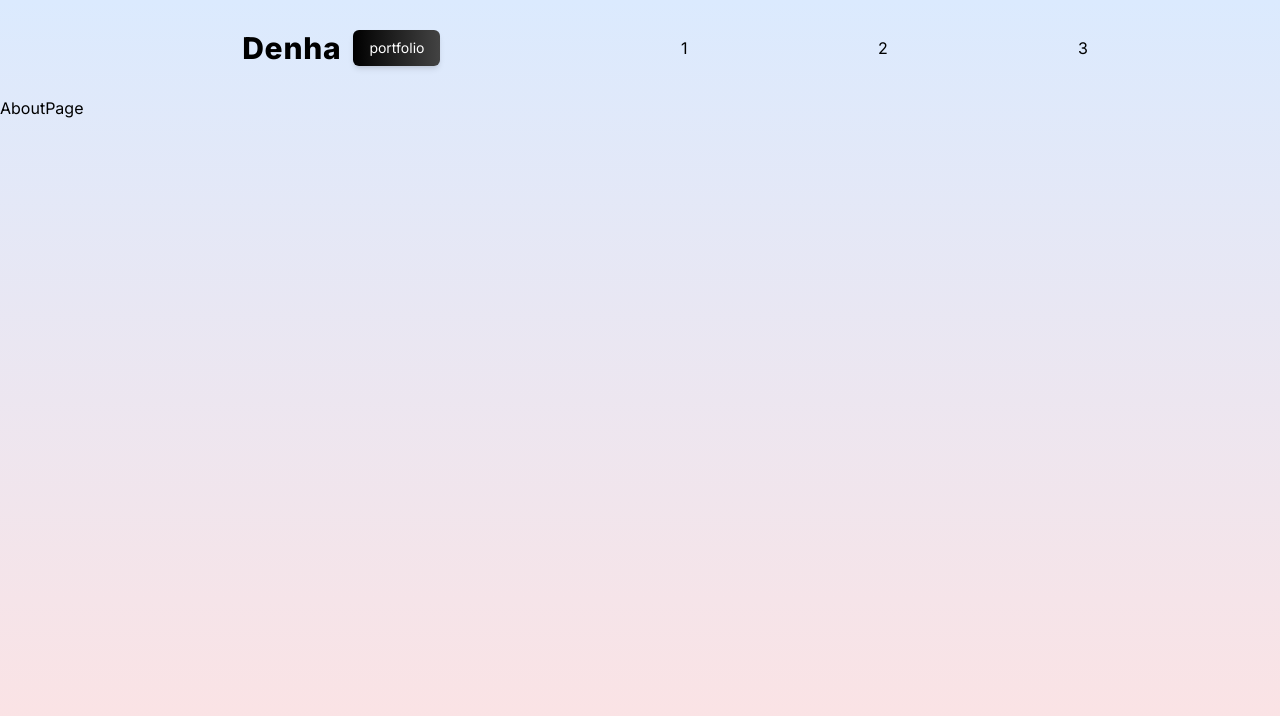
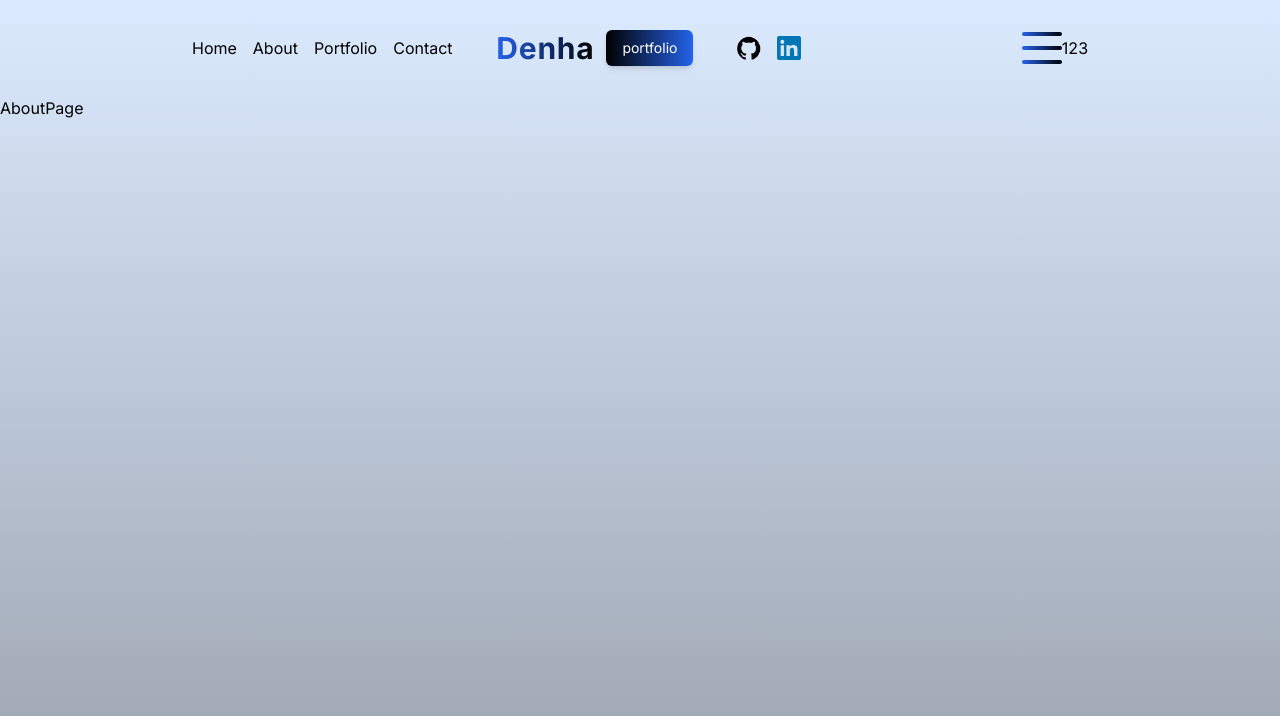
Before and after one commit to danildenha/website-portfolio, a Next.js app: page /about in a window 1280 px wide. Shown: the top 716 px of the page. Built offline with nearby package versions, Linux system fonts and the light colour scheme.

Commit message:
adding menu list to navbar changing colors of the background

```diff
--- a/src/app/components/navbar.jsx
+++ b/src/app/components/navbar.jsx
@@ -1,24 +1,69 @@
+"use client"
+
 import Link from "next/link"
+import { useState } from "react"
+import Image from "next/image"
+
+const links = [
+  {url: "/", title: "Home"},
+  {url: "/about", title: "About"},
+  {url: "/portfolio", title: "Portfolio"},
+  {url: "/contact", title: "Contact"},
+]
 
 const Navbar = () => {
+  const [open, setOpen] = useState(false)
   return (
     <div className='h-full flex items-center justify-between
         px-4 sm:px-8 md:px-12 lg:px-20 xl:px-48'>
-        {/* LOGO WITH GRADIENT */}
+          <div className="hidden md:flex gap-4">
+            {links.map(link=>(
+              <Link href={link.url} key={link.title}>{link.title}</Link>
+            ))}
+          </div>
       {/* LOGO WITH GRADIENT */}
       <div className="md:hidden lg:flex xl:w-1/3 xl:justify-center">
         <Link href="/" className="flex items-center justify-center">
-    <span className="text-gradient text-3xl font-extrabold tracking-wide">Denha</span>
-    <span className="ml-3 text-white text-sm rounded-md px-4 py-2 shadow-md" style={{ backgroundImage: 'linear-gradient(to right, #000000, #434343)' }}>portfolio</span>
+          <span className="text-3xl font-bold tracking-wide
+  bg-gradient-to-r from-blue-600 to-black
+  text-transparent bg-clip-text">Denha</span>
+          <span className="ml-3 text-white text-sm rounded-md px-4 py-2 shadow-md" style={{ backgroundImage: 'linear-gradient(to right, #000000, #2563EB)' }}>portfolio</span>
         </Link>
       </div>
+      <div className="hidden md:flex gap-4 w-1/3">
+        <Link href="https://github.com/danildenha">
+          <Image src="/github.png" alt="" width={24} height={24} />
+        </Link>
+        <Link href="https://www.linkedin.com/in/danil-denha/">
+          <Image src="/linkedin.png" alt="" width={24} height={24} />
+        </Link>
+      </div>
+      {/* RESPONSIVE MENU */}
+      <div className="md:hidden"></div>
+      {/* MENU BUTTON */}
+      <button className="w-10 h-8 flex flex-col justify-between z-50 relative" onClick={(() => setOpen(!open))}>
+        <div className="w-10 h-1 bg-gradient-to-r from-blue-600 to-black rounded"></div>
+        <div className="w-10 h-1 bg-gradient-to-r from-blue-600 to-black rounded"></div>
+        <div className="w-10 h-1 bg-gradient-to-r from-blue-600 to-black rounded"></div>
+      </button>
+      {/* MENU BUTTON LIST */}
+      {open && (
+      <div className="absolute top-0 left-0 w-screen h-screen bg-black text-white
+      flex flex-col items-center
+      justify-center gap-8 text-4xl z-40">
+        {links.map((link) => (
+                <Link href={link.url}>{link.title}</Link>
+            ))}
+      </div>
+      )}
+
 
 
       <div>1</div>
       <div>2</div>
       <div>3</div>
     </div>
-    )
-}
+  );
+};
 
-export default Navbar
+export default Navbar;
--- a/src/app/layout.js
+++ b/src/app/layout.js
@@ -13,7 +13,7 @@ export default function RootLayout({ children }) {
   return (
     <html lang="en">
       <body className={inter.className}>
-      <div className="w-screen h-screen bg-gradient-to-b from-blue-100 to-red-100">
+      <div className="w-screen h-screen bg-gradient-to-b from-blue-100 to-gray-400">
         <div className="h-24">
         <Navbar />
       </div>
```
Lines whose indentation alone changed are shown as unchanged.
